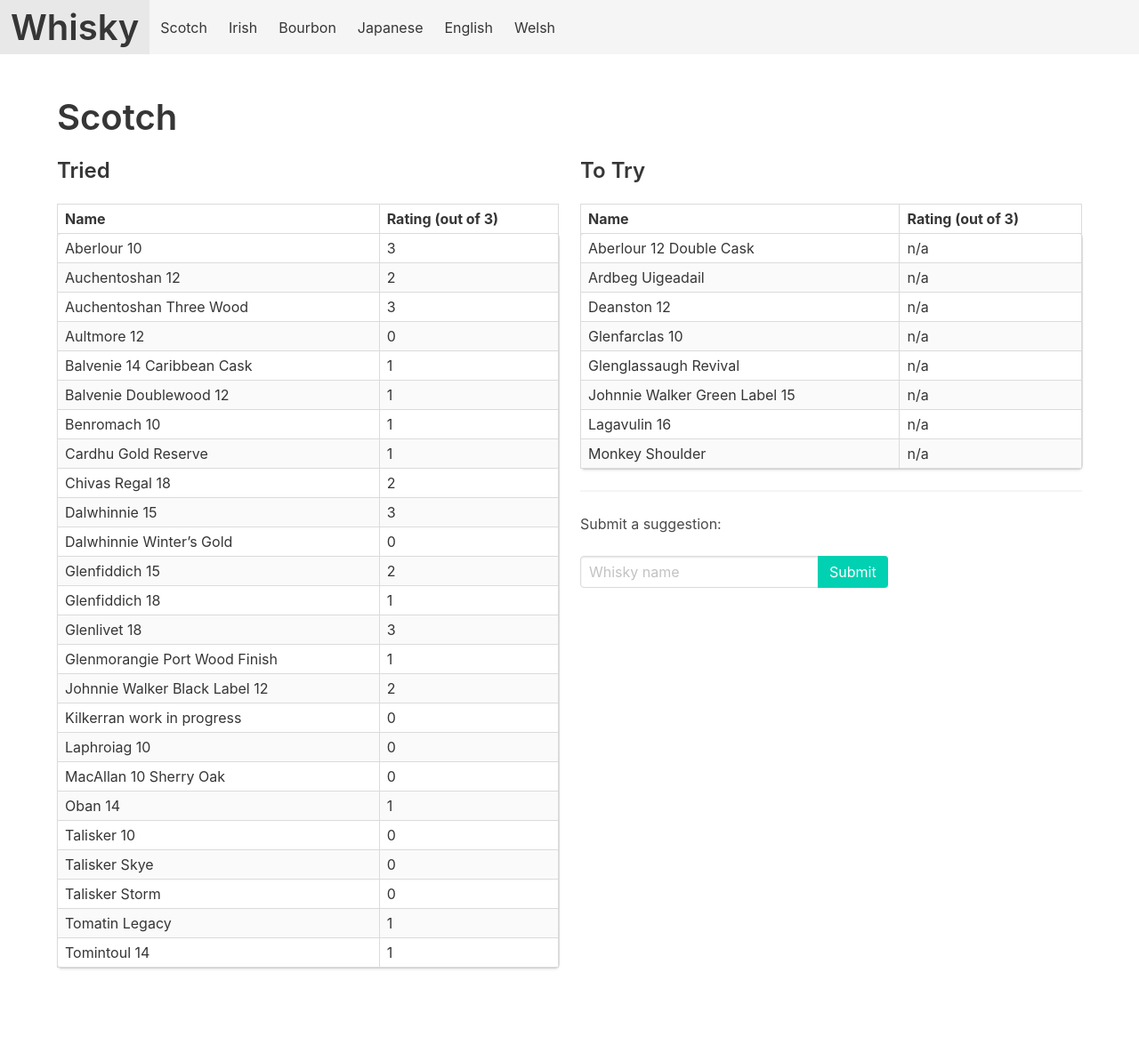
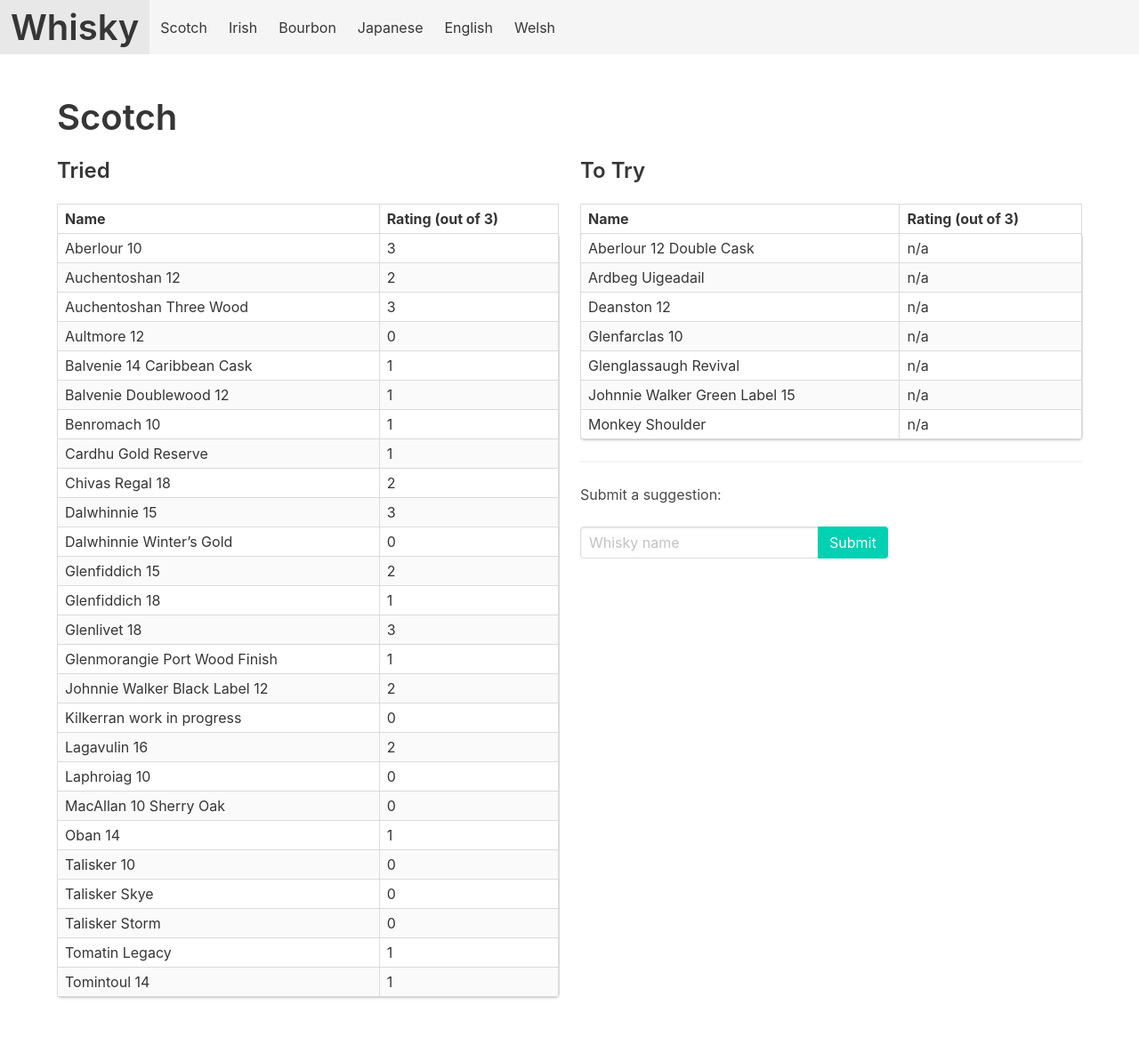
Before and after one commit to grega/whisky, a Jekyll site: the page built from scotch.html, in a window 1280 px wide. Shown: the whole page at 89% size. Built offline with Jekyll 4.4.1, drawn with Linux system fonts in a browser that asks for light colours; before the commit the page ends 1160 px from its top, so only the background shows below that.

Commit message:
Update whisky

```diff
--- a/_data/japanese/to_try.yml
+++ b/_data/japanese/to_try.yml
@@ -1,4 +1,3 @@
 - name: Nikka Taketsuru Pure Malt
 - name: Nikka All Malt
 - name: Suntory Yamazaki 12
-- name: Nikka Coffey Grain
--- a/_data/japanese/tried.yml
+++ b/_data/japanese/tried.yml
@@ -3,3 +3,6 @@
 
 - name: Nikka “From the Barrel”
   rating: 3
+
+- name: Nikka Coffey Grain
+  rating: 2
--- a/_data/scotch/to_try.yml
+++ b/_data/scotch/to_try.yml
@@ -1,5 +1,4 @@
 - name: Monkey Shoulder
-- name: Lagavulin 16
 - name: Ardbeg Uigeadail
 - name: Johnnie Walker Green Label 15
 - name: Aberlour 12 Double Cask
--- a/_data/scotch/tried.yml
+++ b/_data/scotch/tried.yml
@@ -72,3 +72,6 @@
 
 - name: Johnnie Walker Black Label 12
   rating: 2
+
+- name: Lagavulin 16
+  rating: 2
```
